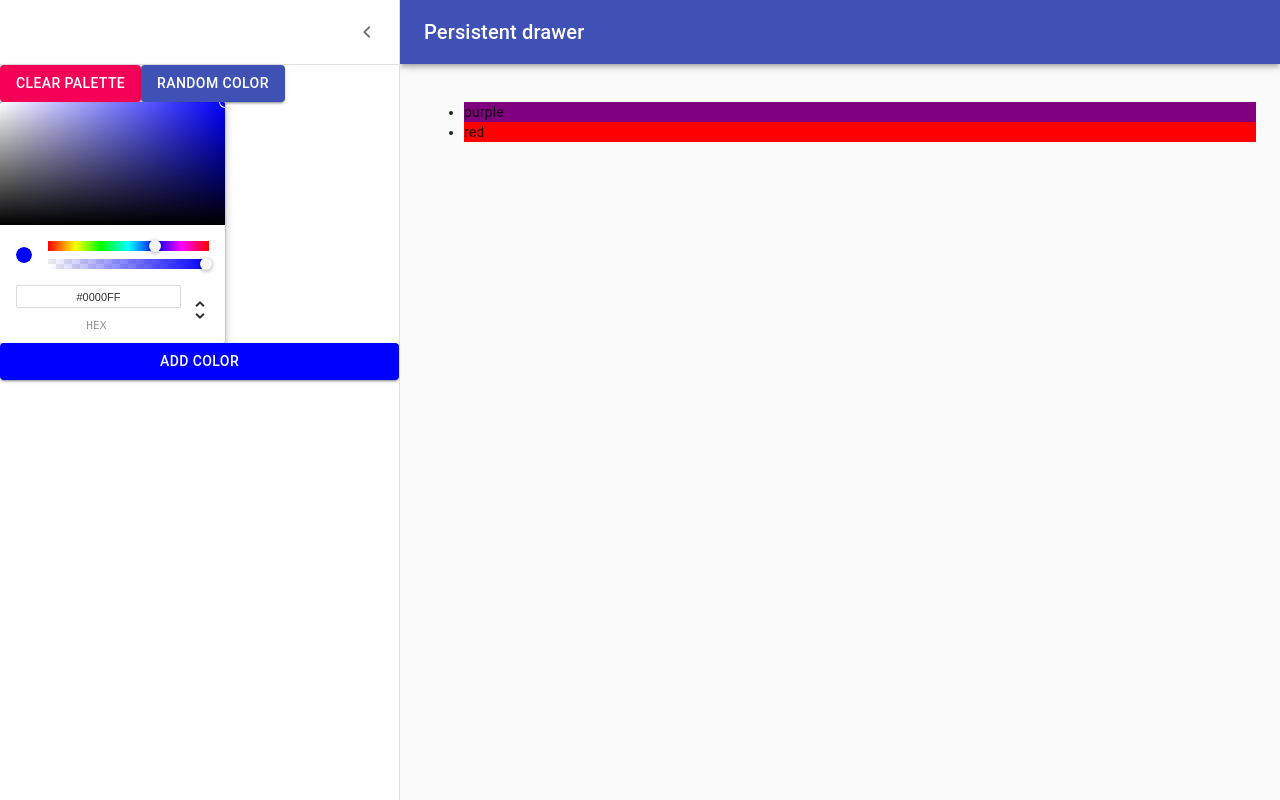
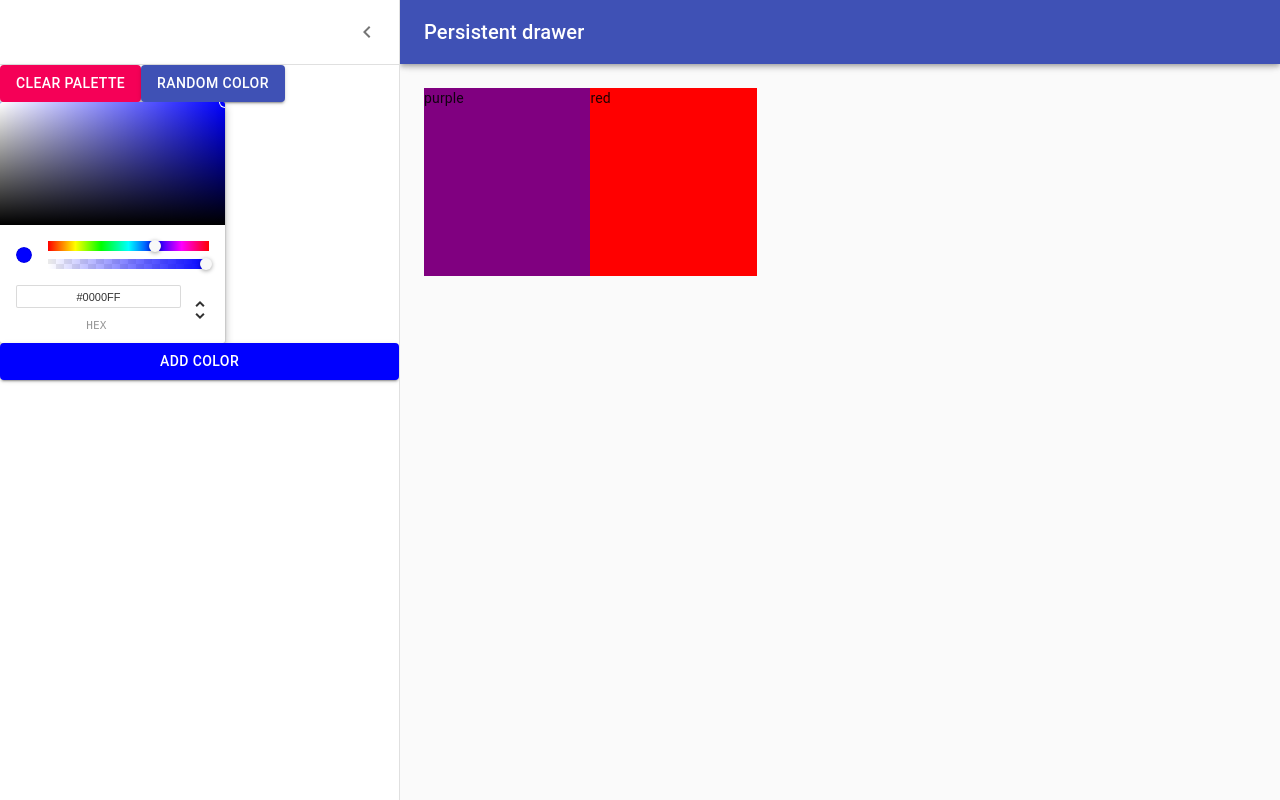
Before and after one commit to rakshith4able/massive-color-project, a React (Create React App) app: page /palette/new in a window 1280 px wide. Built offline with nearby package versions, Linux system fonts and the light colour scheme.

Commit message:
Added DraggableColorBox

```diff
--- /dev/null
+++ b/src/DraggableColorBox.js
@@ -0,0 +1,22 @@
+import React from 'react';
+import { withStyles } from '@mui/styles';
+
+const styles = {
+    root: {
+        width: "20%",
+        height: "25%",
+        margin: "0 auto",
+        display: "inline-block",
+        position: "relative",
+        cursor: "pointer",
+        marginBottom: "-3.5px",
+    }
+};
+
+function DraggableColorBox(props) {
+    return (<div className={props.classes.root} style={{ backgroundColor: props.color }}>
+        {props.color}
+    </div>)
+}
+
+export default withStyles(styles)(DraggableColorBox);
--- a/src/NewPaletteForm.js
+++ b/src/NewPaletteForm.js
@@ -12,7 +12,7 @@
 import ChevronLeftIcon from '@mui/icons-material/ChevronLeft';
 import { ChromePicker } from 'react-color'
 import { Button } from "@material-ui/core";
-
+import DraggableColorBox from './DraggableColorBox';
 const drawerWidth = 400;
 
 const styles = theme => ({
@@ -56,6 +56,7 @@
     },
     content: {
         flexGrow: 1,
+        height: "100vh",
         padding: theme.spacing.unit * 3,
         transition: theme.transitions.create("margin", {
             easing: theme.transitions.easing.sharp,
@@ -165,13 +166,13 @@
                     })}
                 >
                     <div className={classes.drawerHeader} />
-                    <ul>
-                        {this.state.colors.map(
-                            (color) => {
-                                return <li style={{ backgroundColor: color }}>{color}</li>
-                            }
-                        )}
-                    </ul>
+
+                    {this.state.colors.map(
+                        (color) => {
+                            return <DraggableColorBox color={color} />
+                        }
+                    )}
+
                 </main>
             </div>
         );
```
